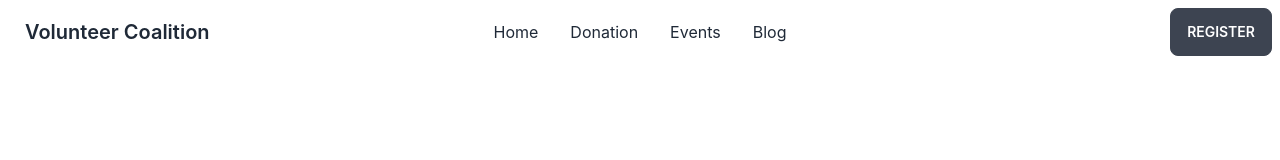
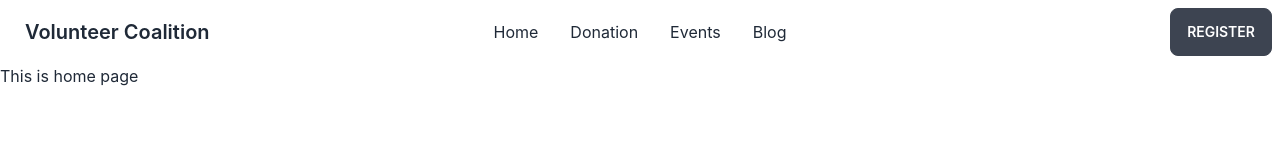
Before and after one commit to sowmik-sec/volunteer-coalition-client, a React (Create React App) app: page / in a window 1280 px wide. Shown: the top 160 px of the page. Built offline with nearby package versions, Linux system fonts and the light colour scheme.

Commit message:
favicon, title changed and home component created

```diff
--- a/public/index.html
+++ b/public/index.html
@@ -24,7 +24,7 @@
       work correctly both with client-side routing and a non-root public URL.
       Learn how to configure a non-root public URL by running `npm run build`.
     -->
-    <title>React App</title>
+    <title>Volunteer Coalition</title>
   </head>
   <body>
     <noscript>You need to enable JavaScript to run this app.</noscript>
--- /dev/null
+++ b/src/components/Home/Home.js
@@ -0,0 +1,7 @@
+import React from "react";
+
+const Home = () => {
+  return <div>This is home page</div>;
+};
+
+export default Home;
```
Also changed, not shown: src/routes/routes.js (+7 -1 lines), 1 other file (tests, documents, lock files or other folders).
